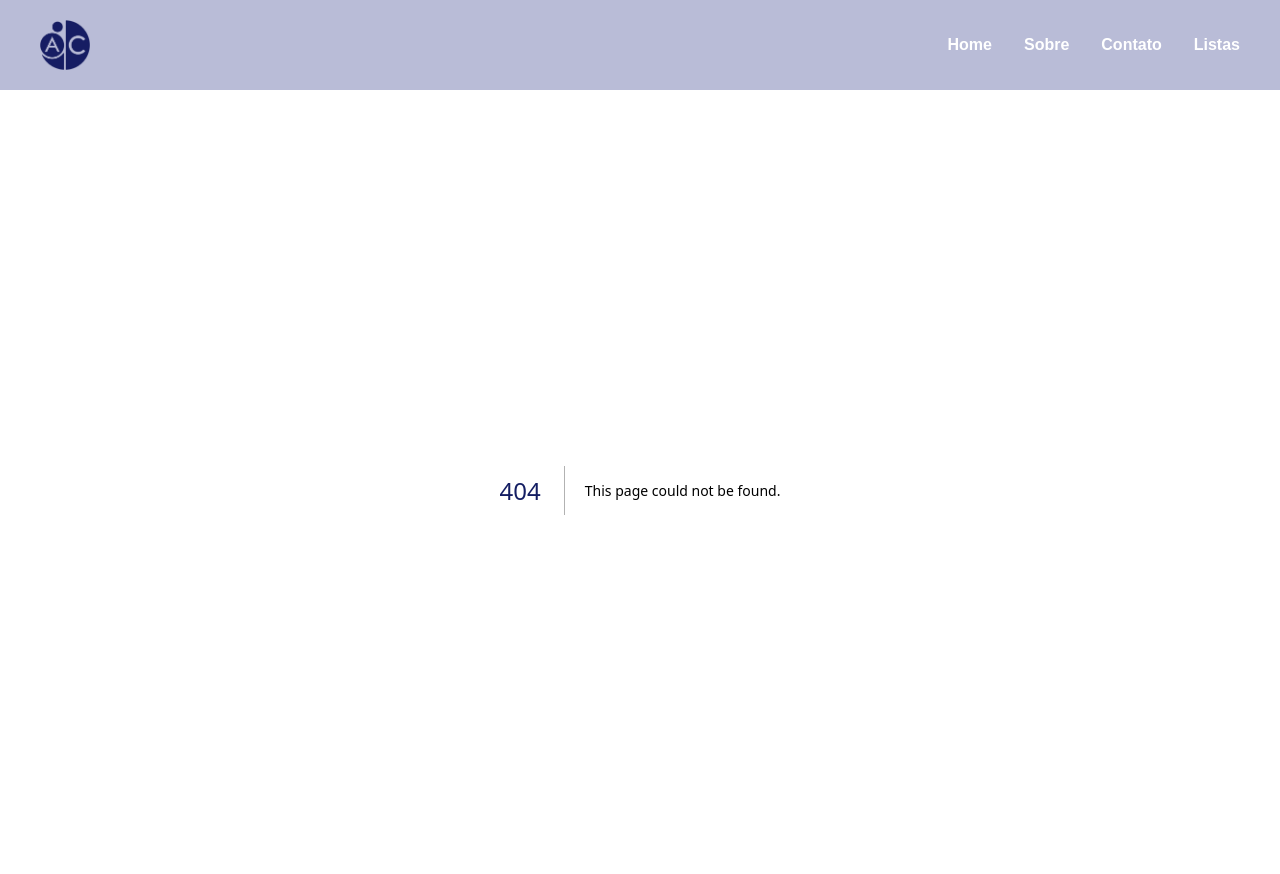
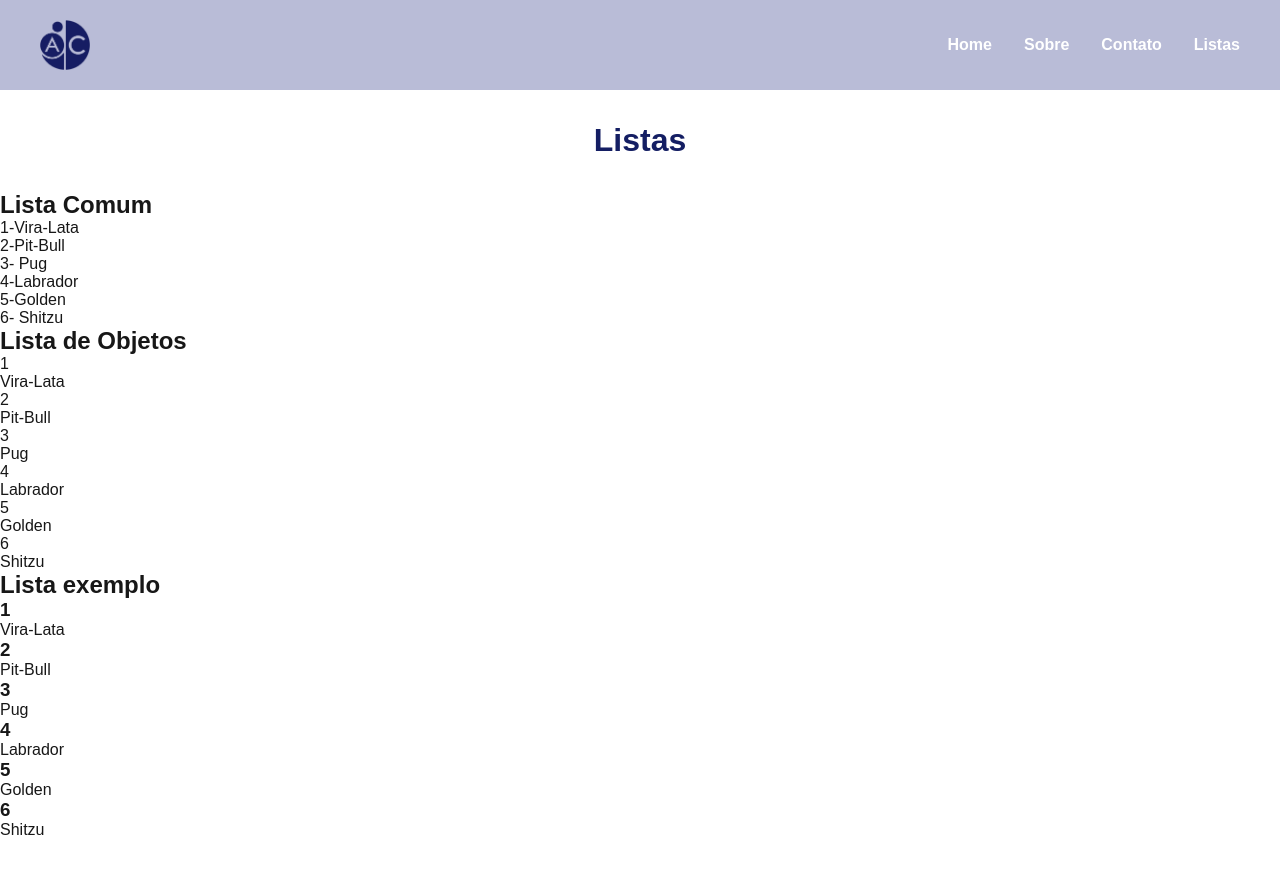
Before and after one commit to Anacaroline16/Front_end_2, a Next.js app in the folder projeto/: page /listas in a window 1280 px wide. Before the commit this address had no page. Shown: the top 874 px of the page. After the commit the page ends 839 px from the top, so only its background shows below. Built offline with nearby package versions, Linux system fonts and the light colour scheme.

Commit message:
aula de filter 11/12/2024

```diff
--- /dev/null
+++ b/projeto/src/app/listas/page.js
@@ -0,0 +1,60 @@
+export default function Listas(){
+    const racas = ['Vira-Lata', 'Pit-Bull', ' Pug', 'Labrador', 'Golden', ' Shitzu']
+    const racasObj = [
+        {
+            id:1,
+            raca: 'Vira-Lata',
+        },
+        {
+            id:2,
+            raca: 'Pit-Bull',
+        },
+        {
+            id:3,
+            raca: 'Pug',
+        },
+        {
+            id:4,
+            raca: 'Labrador',
+        },
+        {
+            id:5,
+            raca: 'Golden',
+        },
+        {
+            id:6,
+            raca: 'Shitzu',
+        }
+    ]
+    return (
+        <div>
+            <h1>Listas</h1>
+            <h2>Lista Comum</h2>
+            <ul>
+                {racas.map((raca, indice) => (
+                    <li key={indice}> {indice+1}-{raca}</li>
+                ))}
+            </ul>
+            <h2>Lista de Objetos</h2>
+            <ul>
+                {racasObj.map((racas_obj) => (
+                    <li key={racasObj.id}> {racas_obj.id}
+                    <p>{racas_obj.raca}</p> </li>
+
+                ))}
+            </ul>
+            {/* lista exemplo do professor */}
+            <div>
+                <h2>Lista exemplo </h2>
+                {racasObj.map((racasObj)=>
+                    <div key={racasObj.id}>
+                        <h3>{racasObj.id}</h3>
+                        <p>{racasObj.raca}</p>
+                    </div>
+                )}
+            </div>
+        </div>
+    )
+}
+
+// tentando
```
Also changed, not shown: projeto/src/app/filter/page.js (added, +31 -0 lines), projeto/src/app/props/page.js (added, +41 -0 lines), projeto/src/componentes/Card/card.module.css (added, +9 -0 lines).
